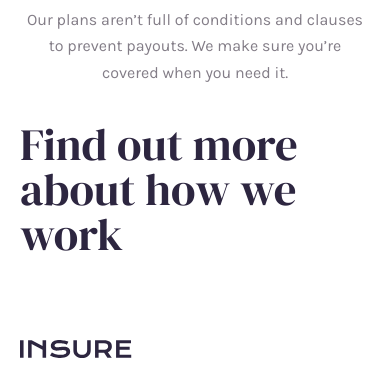
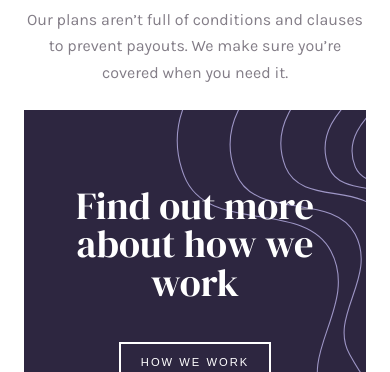
Before and after one commit to dinakonto/insure-landing-page, a website: page index.html in a window 390 px wide. Shown: the part 2119-2491 px from the top of the page. Drawn offline with Linux system fonts and the light colour scheme.

Commit message:
Mobile layout for 'how we work' section

```diff
--- a/index.html
+++ b/index.html
@@ -89,7 +89,7 @@
 
   <section class="banner-section inner-wrap">
     <h2>Find out more about how we work</h2>
-    <button class="btn-reverse">How we work</button>
+    <button class="btn-reverse btn-smaller">How we work</button>
   </section>
 
   <footer class="site-footer">
--- a/styles/sass/styles.sass
+++ b/styles/sass/styles.sass
@@ -154,6 +154,18 @@ button.btn-smaller
 .three-col-section .feature p
   color: $col-neutral-medium
 
+// BANNER SECTION
+.banner-section
+  background: url("../../assets/bg-pattern-how-we-work-mobile.svg") no-repeat $col-primary-dark
+  background-size: contain
+  background-position: right top
+  color: white
+  padding: 45px 30px 70px 30px
+  text-align: center
+  margin: 24px
+.banner-section h2
+  font-size: 2.4em
+  line-height: 1
 
 
 
```
Also changed, not shown: styles/css/styles.css, 1 other file.
